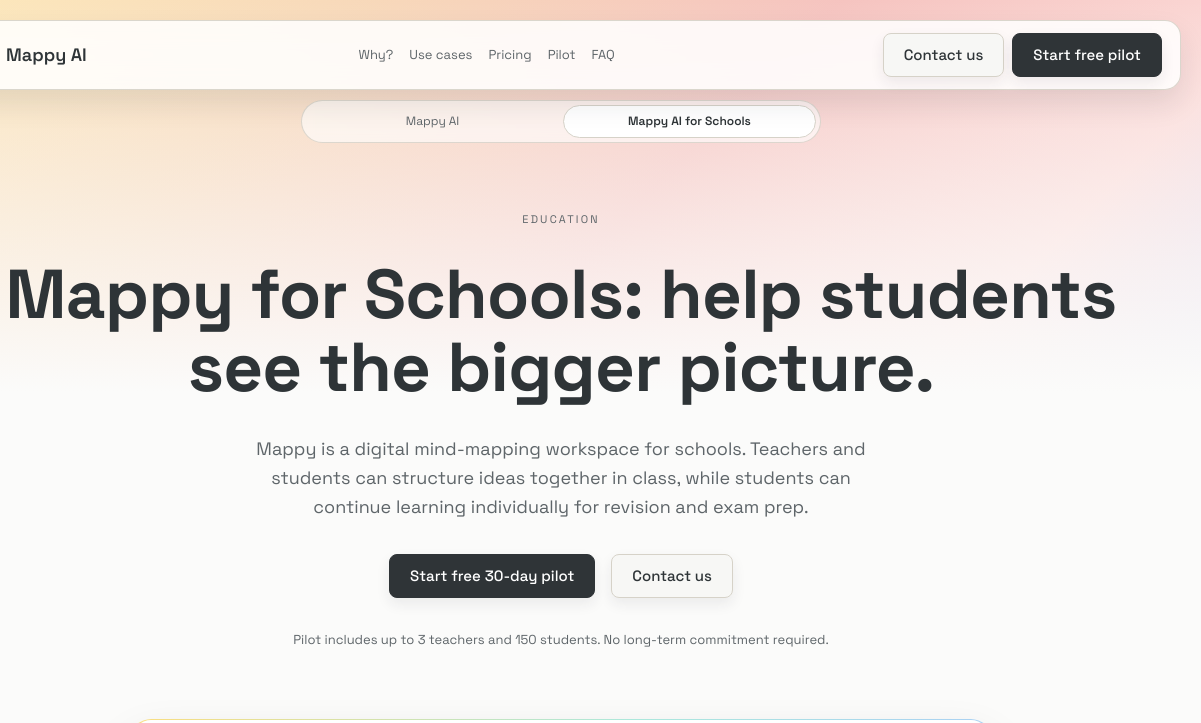
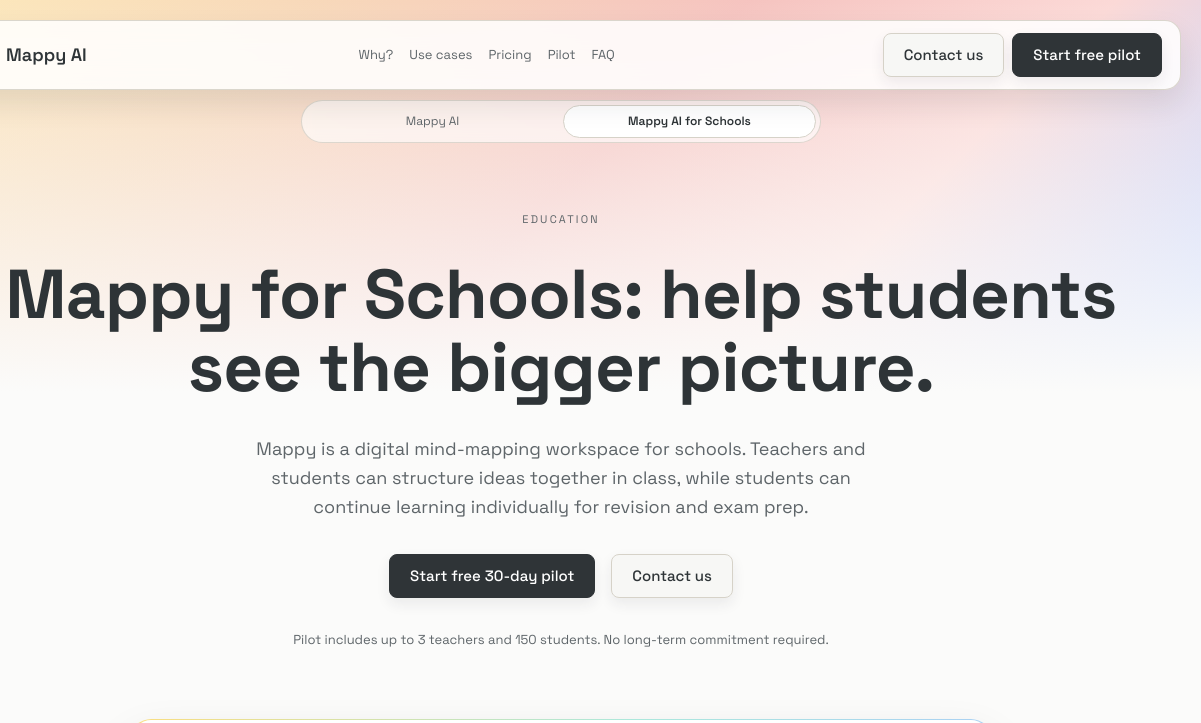
Before and after one commit to dr12333/mappy-ai-website, a website: page schools/index.html in a window 1280 px wide. Shown: the top 723 px of the page, 79-1280 px from the left. Drawn offline with Linux system fonts and the light colour scheme; grey boxes are pictures that could not be loaded.

Commit message:
Brand gradient: give the blue more presence
Two changes to both gradient bands (top + bottom):

1. Blue stop moved from 100% → 85%. The blend from blush→blue now
   completes at 85% instead of stretching to the corner, giving blue
   a solid 15% band at the end of the gradient instead of being just
   a corner tint.

2. Blue alpha bumped from 0.32 → 0.40. Brings blue in line with the
   warm tones (which are 0.34–0.36) plus a small premium so blue
   actually reads as part of the palette rather than as a hint.

Warm stops also nudged tighter (22 / 45 / 65 instead of 25 / 50 / 75)
to make room for the new blue real estate without compressing any one
warm hue too much.

```diff
--- a/styles.css
+++ b/styles.css
@@ -60,10 +60,10 @@
     linear-gradient(
       135deg,
       rgba(255, 202, 78, 0.36) 0%,    /* #FFCA4E sun */
-      rgba(241, 154, 72, 0.36) 25%,   /* #F19A48 amber */
-      rgba(235, 89, 79, 0.34) 50%,    /* #EB594F coral */
-      rgba(252, 152, 147, 0.34) 75%,  /* #FC9893 blush */
-      rgba(101, 140, 255, 0.32) 100%  /* #658CFF cool blue */
+      rgba(241, 154, 72, 0.36) 22%,   /* #F19A48 amber */
+      rgba(235, 89, 79, 0.34) 45%,    /* #EB594F coral */
+      rgba(252, 152, 147, 0.34) 65%,  /* #FC9893 blush */
+      rgba(101, 140, 255, 0.40) 85%   /* #658CFF cool blue — pulled left + alpha bump for more presence */
     ),
     /* Bottom band: mirror — fade-to-surface goes opaque at top, transparent
        at bottom so the color band reads from the page bottom upward. */
@@ -71,10 +71,10 @@
     linear-gradient(
       135deg,
       rgba(255, 202, 78, 0.36) 0%,
-      rgba(241, 154, 72, 0.36) 25%,
-      rgba(235, 89, 79, 0.34) 50%,
-      rgba(252, 152, 147, 0.34) 75%,
-      rgba(101, 140, 255, 0.32) 100%
+      rgba(241, 154, 72, 0.36) 22%,
+      rgba(235, 89, 79, 0.34) 45%,
+      rgba(252, 152, 147, 0.34) 65%,
+      rgba(101, 140, 255, 0.40) 85%
     );
   background-repeat: no-repeat;
   background-size: 100% 70vh, 100% 70vh, 100% 70vh, 100% 70vh;
```
